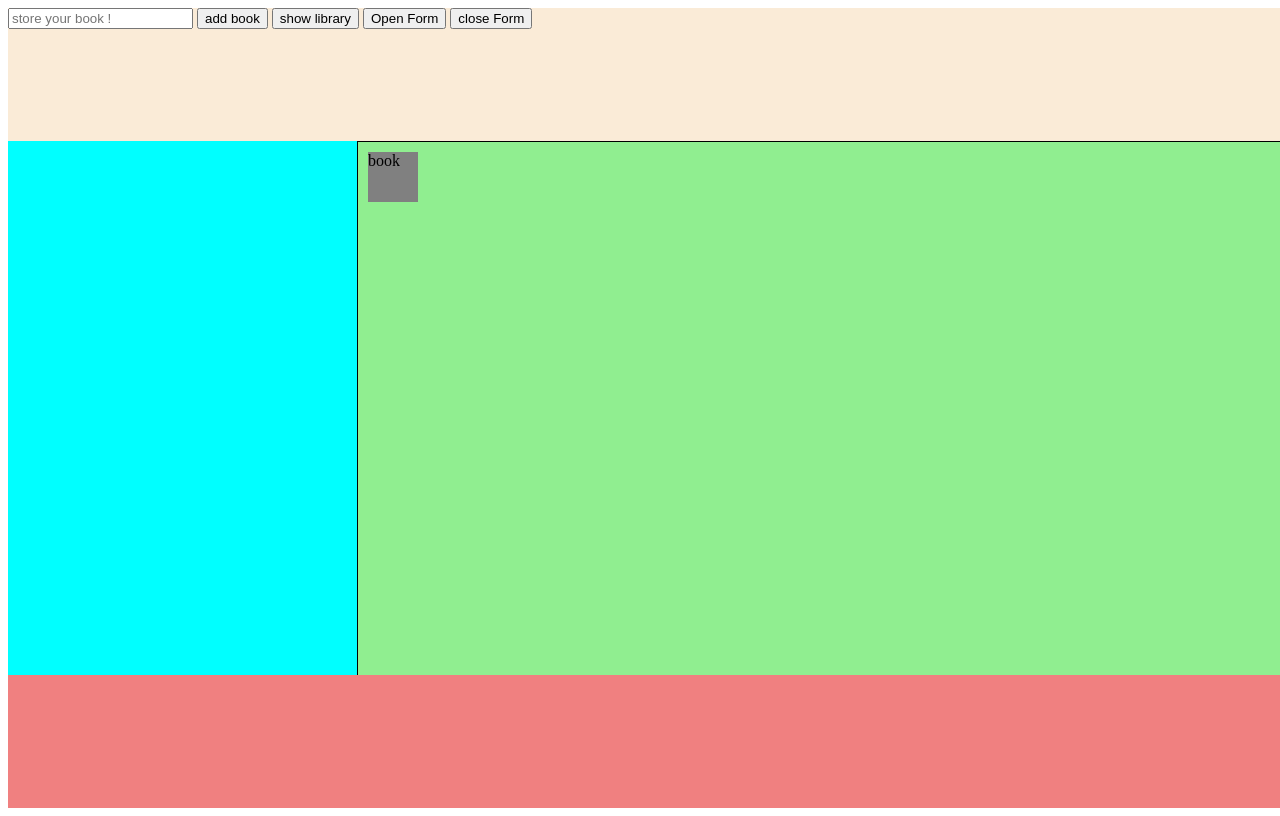
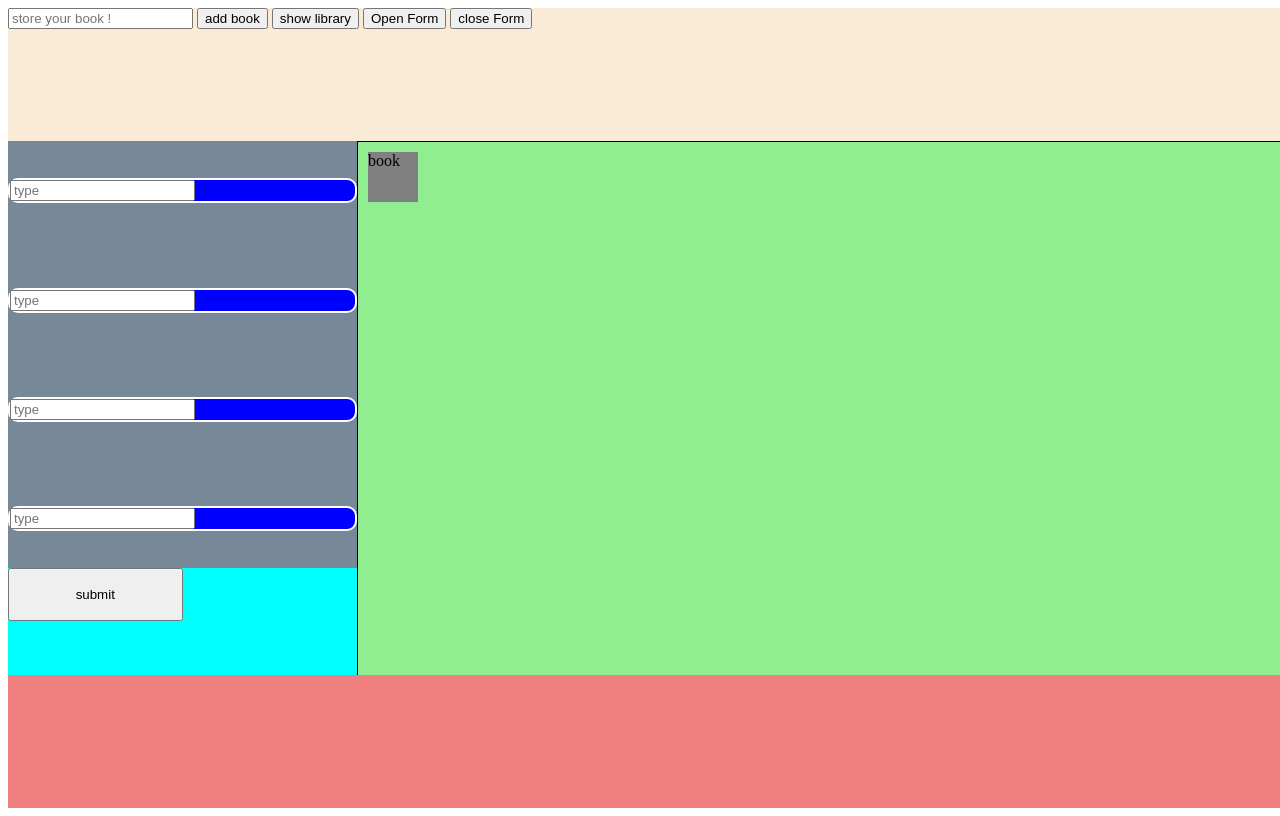
Before and after one commit to LOSTinUNIVERSE/Library-Project, a plain HTML site: page index.html in a window 1280 px wide. Drawn offline with Linux system fonts and the light colour scheme.

Commit message:
add form and style

```diff
--- a/index.html
+++ b/index.html
@@ -11,8 +11,8 @@
   <body>
     <div id="container">
       <div id="sidebar">
-        <div class="form-popup" id="myForm">
-          <form action="">
+        <div id="myForm">
+          <form action="" id="booksForm">
             <div id="inputContainer">
               <input type="text" placeholder="type " />
             </div>
@@ -26,6 +26,7 @@
               <input type="text" placeholder="type " />
             </div>
           </form>
+          <button form="booksForm">submit</button>
         </div>
       </div>
       <header>
--- a/index.js
+++ b/index.js
@@ -23,6 +23,12 @@ showBtn.addEventListener("click", showBooks)
 const btn = document.getElementById("toAdd")
 btn.addEventListener("click", addBookToLibrary)
 
+// function openForm() {
+//     document.getElementById("myForm").style.display = "block"
+// }
+// function closeForm() {
+//     document.getElementById("myForm").style.display = "none"
+// }
 function openForm() {
     document.getElementById("myForm").style.display = "block"
 }
--- a/style.css
+++ b/style.css
@@ -13,33 +13,29 @@ header {
   grid-area: 2/1/-2/2;
   background-color: aqua;
   display: grid;
-  grid-template-rows: 4fr 2fr;
 }
 form {
   background-color: lightslategrey;
   display: grid;
   grid-template-rows: repeat(4, 1fr);
   gap: 10px;
+  align-items: center;
 }
-/* form > div > input {
-  width: 300px;
-  height: 20px;
-} */
 form > div {
   background-color: blue;
   border-radius: 10px;
   /* display: ; */
   border: 2px solid white;
 }
-.form-container {
-  max-width: 300px;
-  padding: 10px;
-  background-color: white;
+#myForm {
+  display: grid;
+  grid-template-rows: 4fr 1fr;
 }
-.form-popup {
-  display: none;
-  position: fixed;
+#myForm > button {
+  width: 50%;
+  height: 50%;
 }
+
 main {
   grid-area: 2/2/-1/-1;
   background-color: brown;
```
